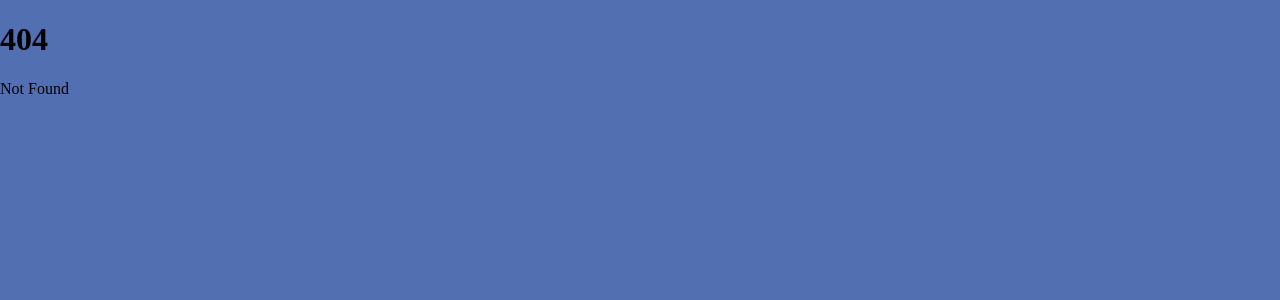
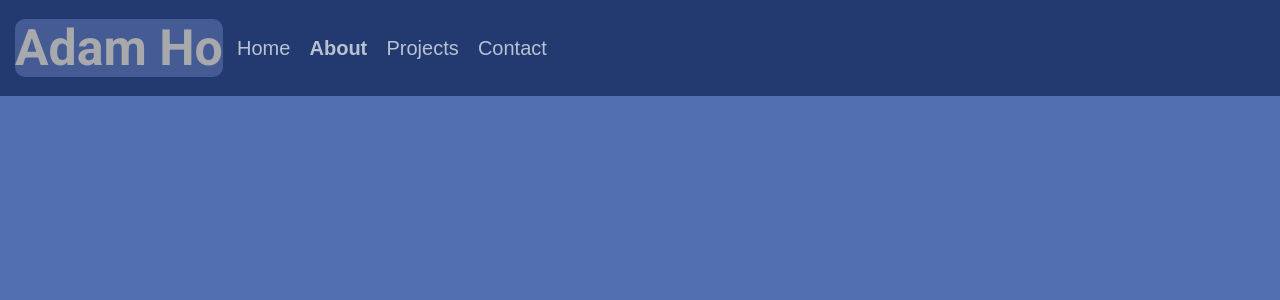
Before and after one commit to adamakh01/very-cool-website, a SvelteKit app: page /about in a window 1280 px wide. Before the commit this address had no page. Shown: the top 300 px of the page. Built offline with nearby package versions, Linux system fonts and the light colour scheme.

Commit message:
started developing other pages

```diff
--- /dev/null
+++ b/src/routes/about/+page.svelte
@@ -0,0 +1,102 @@
+<script>
+</script>
+<link href="https://fonts.googleapis.com/css?family=Roboto:400,700&display=swap" rel="stylesheet">
+<style>
+    header{
+        position:fixed;
+        top:0;;
+        width:100vw;
+        max-width: 100vw;
+        height:6rem;
+        background:#223A70;
+        display:flex;
+        align-items: center;
+        z-index:10;
+        gap: 1.2rem;
+        overflow:hidden;
+        padding-right:0.8rem;
+        box-sizing:border-box;
+    }
+    h1{
+        background-color:#445b94;
+        border-radius: 10px;
+        left:15px;
+        position:relative;
+        margin:0;
+        padding:0;
+        color:#a8a9ad;
+        font-family: 'Roboto', sans-serif;
+        font-weight:bold;
+        font-size:50px;
+    }
+    a{
+        left: 10px;
+        position:relative;
+        text-decoration: none;
+        font-family: Arial, Helvetica, sans-serif;
+        color:rgba(255, 255, 255, 0.685);
+        font-size: 20px;
+        transition: color 0.55s;
+    }
+    a.nav-link{
+        text-decoration: none;
+        transition:color 0.55s;
+    }
+    a.nav-link:hover{
+        color:#F6F6F6;
+        text-decoration:underline;
+        text-decoration-color:#F6F6F6;
+    }
+    .activeLink{
+        left: 10px;
+        position:relative;
+        text-decoration: none;
+        font-family: Arial, Helvetica, sans-serif;
+        color:rgba(255, 255, 255, 0.685);
+        font-size: 20px;
+        transition: color 0.55s;
+    }
+    main{
+        top:10px;
+        position:fixed;
+        padding-top: 4rem;
+        background:#526fb1;
+        color:#F6F6F6;
+    }
+    main#main-content {
+        display: flex;
+        flex-direction: column;
+        justify-content: flex-start;
+        align-items: center;
+        padding-top: 0;
+        background: #526fb1;
+        color: #F6F6F6;
+        position: fixed;
+        width: 100vw;
+        top: 6rem;
+        left: 0;
+    }
+    .intro{
+        margin-top: 2rem;
+        padding-bottom:2rem;
+        padding-left:2rem;
+        padding-right:2rem;
+        font-family: Arial, Helvetica, sans-serif;
+        background-color:#445b94;
+        border-radius:2rem;
+        align-items: center;
+    }
+</style>
+<header>
+    <h1>Adam Ho</h1>
+    <a href="/">Home</a>
+    <h2 class = "activeLink">About</h2>
+    <a href="/projects" class="nav-link">Projects</a>
+    <a href="/contact" class="nav-link">Contact</a>
+</header>
+<main id="main-content">
+
+</main>
+<main>
+    <slot />
+</main>
--- /dev/null
+++ b/src/routes/projects/+page.svelte
@@ -0,0 +1,91 @@
+<script>
+</script>
+<link href="https://fonts.googleapis.com/css?family=Roboto:400,700&display=swap" rel="stylesheet">
+<style>
+    header{
+        position:fixed;
+        top:0;;
+        width:100vw;
+        max-width: 100vw;
+        height:6rem;
+        background:#223A70;
+        display:flex;
+        align-items: center;
+        z-index:10;
+        gap: 1.2rem;
+        overflow:hidden;
+        padding-right:0.8rem;
+        box-sizing:border-box;
+    }
+    h1{
+        background-color:#445b94;
+        border-radius: 10px;
+        left:15px;
+        position:relative;
+        margin:0;
+        padding:0;
+        color:#a8a9ad;
+        font-family: 'Roboto', sans-serif;
+        font-weight:bold;
+        font-size:50px;
+    }
+    a{
+        left: 10px;
+        position:relative;
+        text-decoration: none;
+        font-family: Arial, Helvetica, sans-serif;
+        color:rgba(255, 255, 255, 0.685);
+        font-size: 20px;
+        transition: color 0.55s;
+    }
+    a.nav-link{
+        text-decoration: none;
+        transition:color 0.55s;
+    }
+    a.nav-link:hover{
+        color:#F6F6F6;
+        text-decoration:underline;
+        text-decoration-color:#F6F6F6;
+    }
+    .activeLink{
+        left: 10px;
+        position:relative;
+        text-decoration: none;
+        font-family: Arial, Helvetica, sans-serif;
+        color:rgba(255, 255, 255, 0.685);
+        font-size: 20px;
+        transition: color 0.55s;
+    }
+    main{
+        top:10px;
+        position:fixed;
+        padding-top: 4rem;
+        background:#526fb1;
+        color:#F6F6F6;
+    }
+    main#main-content {
+        display: flex;
+        flex-direction: column;
+        justify-content: flex-start;
+        align-items: center;
+        padding-top: 0;
+        background: #526fb1;
+        color: #F6F6F6;
+        position: fixed;
+        width: 100vw;
+        top: 6rem;
+        left: 0;
+    }
+</style>
+<header>
+    <h1>Adam Ho</h1>
+    <a href="/">Home</a>
+    <a href="/about">About</a>
+    <h2 class = "activeLink">Projects</h2>
+    <a href="/contact" class="nav-link">Contact</a>
+</header>
+<main id="main-content">
+</main>
+<main>
+    <slot />
+</main>
```
